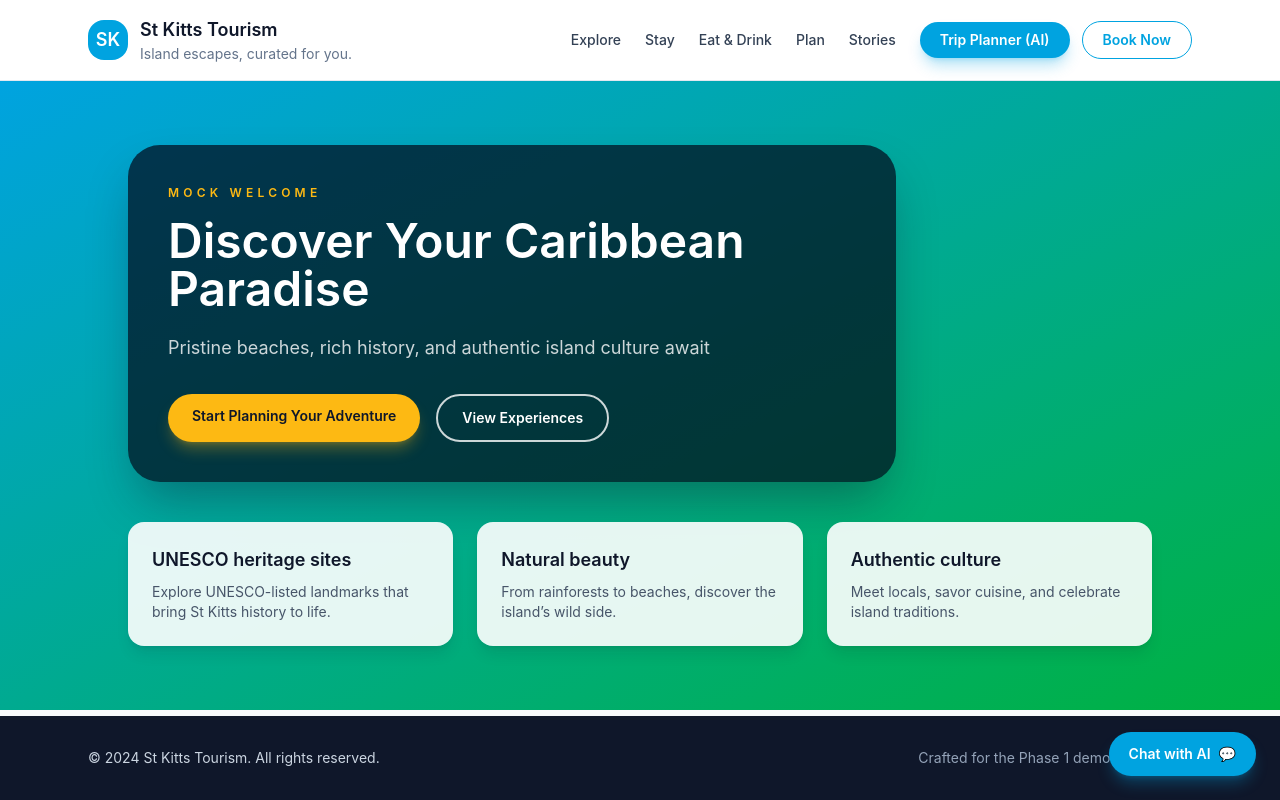
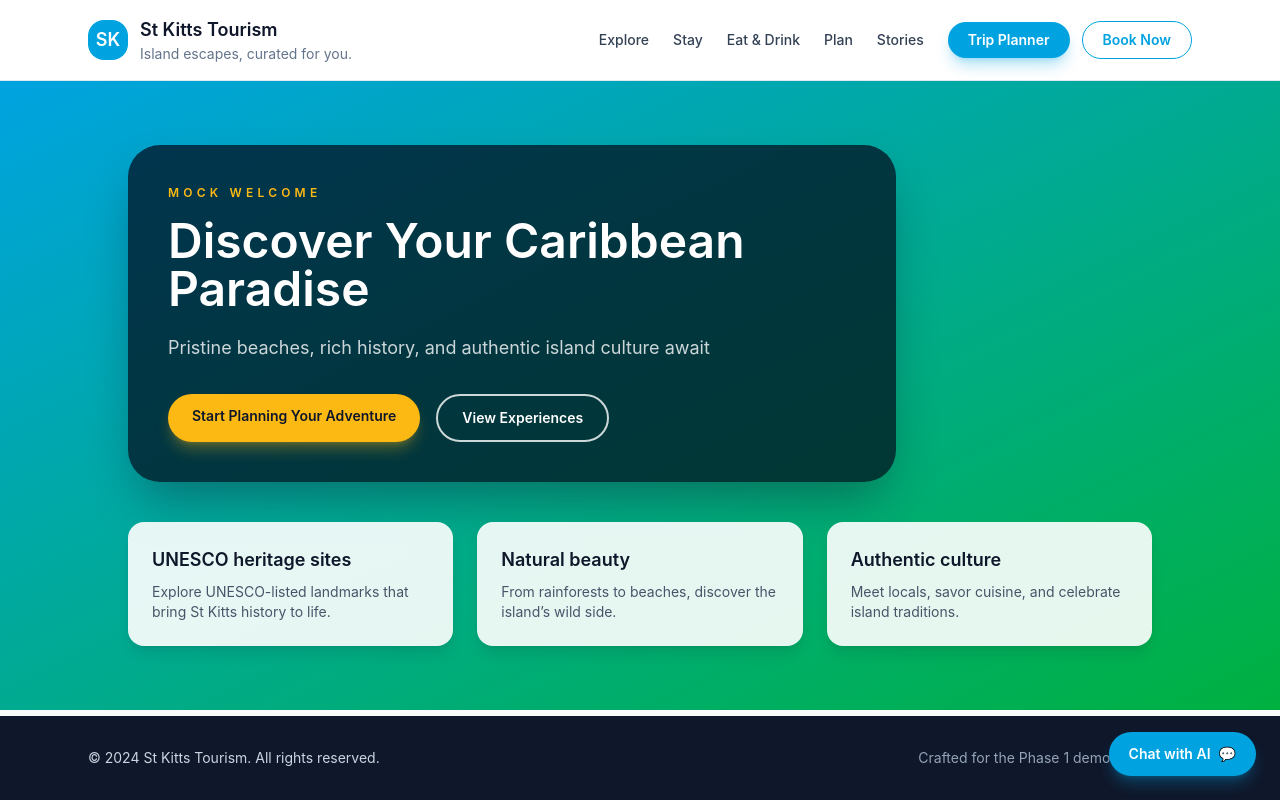
Before and after one commit to leahbrowne/kn, a Next.js app: page / in a window 1280 px wide. Built offline with nearby package versions, Linux system fonts and the light colour scheme.

Commit message:
Update trip planner button label

```diff
--- a/app/Header.tsx
+++ b/app/Header.tsx
@@ -37,10 +37,10 @@ export default function Header() {
 
         <div className="flex items-center gap-3 sm:hidden">
           <a
-            className="rounded-full bg-primary px-4 py-2 text-xs font-semibold text-white shadow-lg shadow-primary/30 transition hover:-translate-y-0.5"
+            className="rounded-full bg-primary px-4 py-2 text-xs font-semibold text-white shadow-lg shadow-primary/30"
             href="/plan-your-trip"
           >
-            Trip Planner (AI)
+            Trip Planner
           </a>
           <button
             aria-controls="mobile-navigation"
@@ -71,10 +71,10 @@ export default function Header() {
           </nav>
           <div className="flex items-center gap-3">
             <a
-              className="rounded-full bg-primary px-5 py-2 text-sm font-semibold text-white shadow-lg shadow-primary/30 transition hover:-translate-y-0.5"
+              className="rounded-full bg-primary px-5 py-2 text-sm font-semibold text-white shadow-lg shadow-primary/30"
               href="/plan-your-trip"
             >
-              Trip Planner (AI)
+              Trip Planner
             </a>
             <a
               className="rounded-full border border-primary px-5 py-2 text-sm font-semibold text-primary transition hover:bg-primary/10"
```
